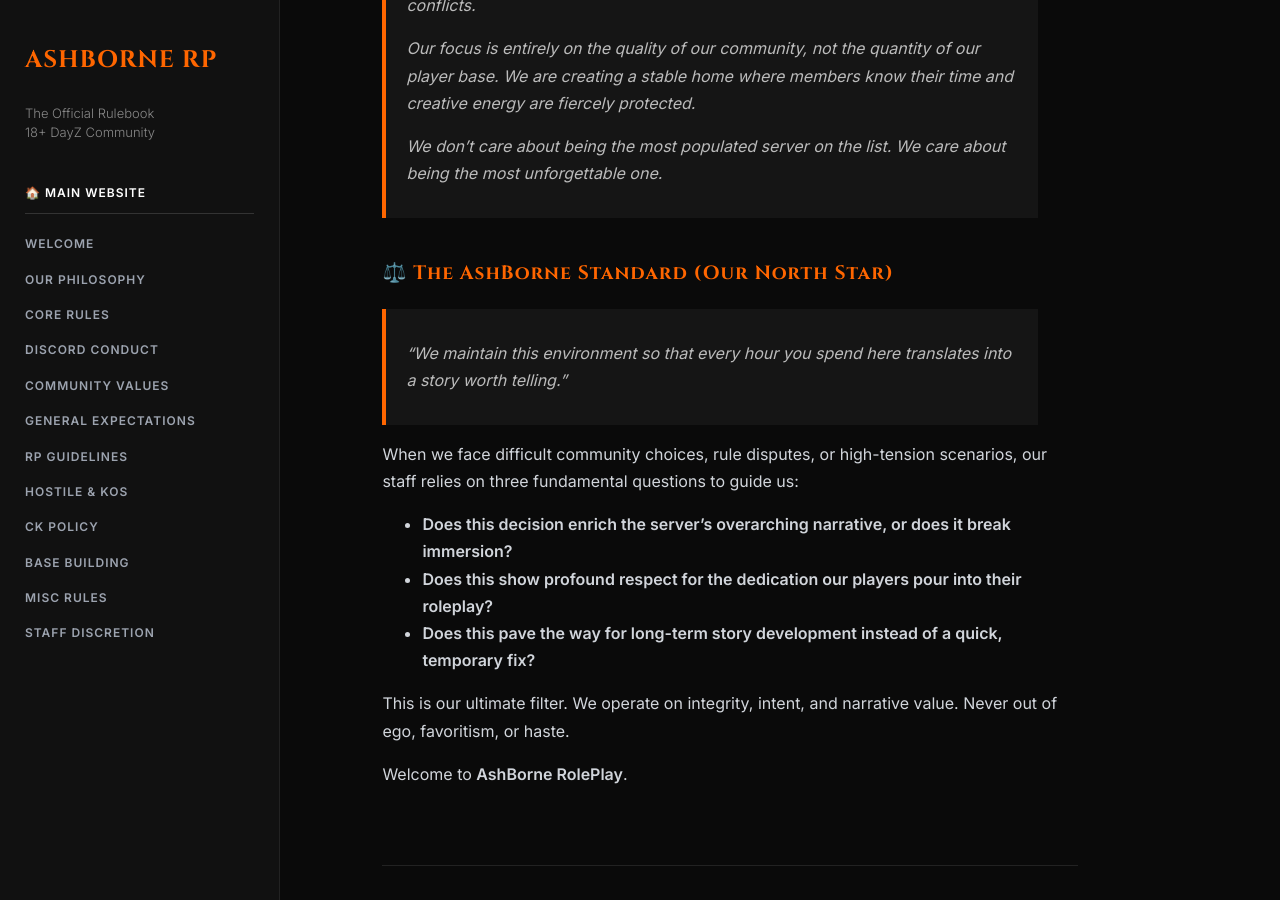
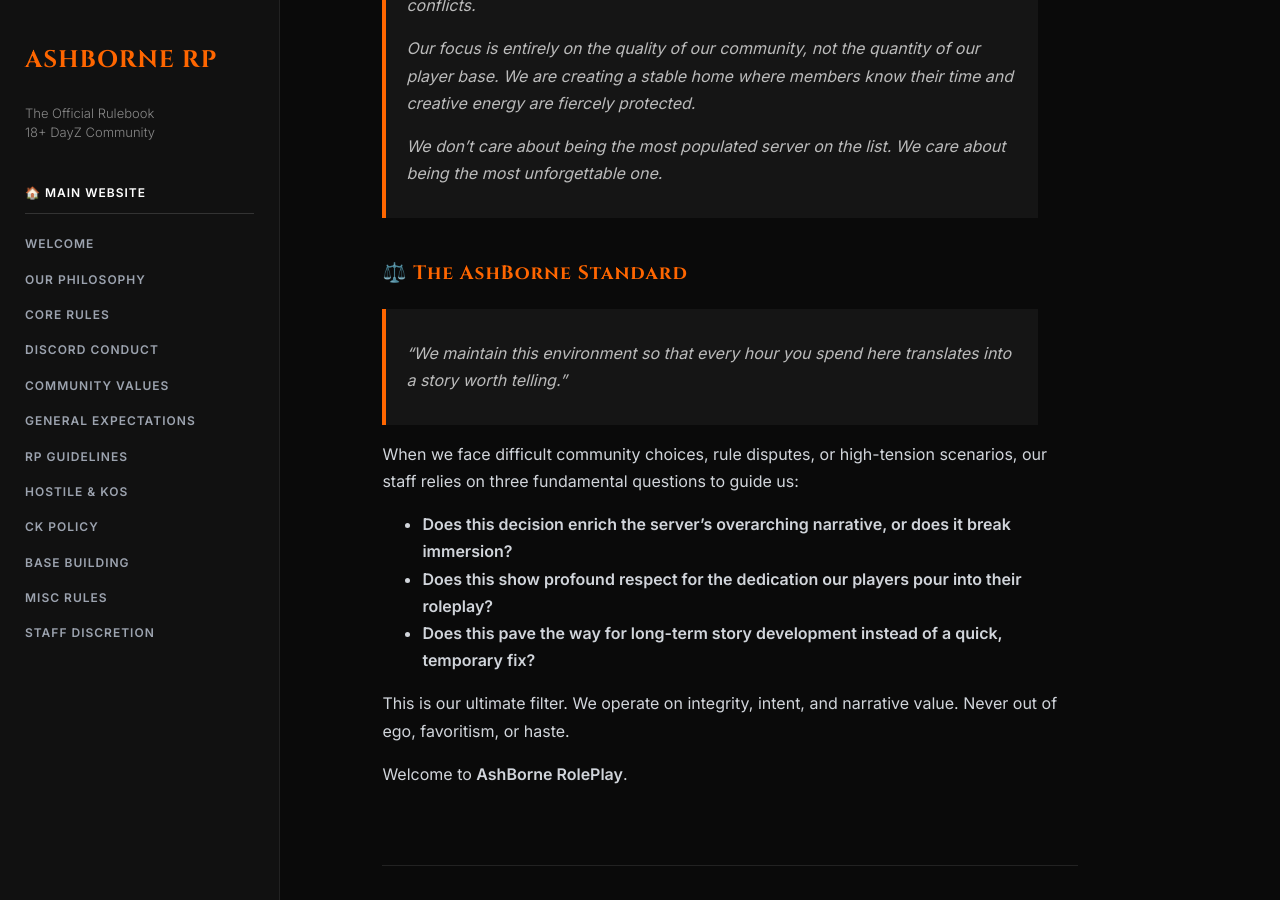
Before and after one commit to AshBorneRP/AshBorne-Rules, a Jekyll site: the page built from core-rules.md, in a window 1280 px wide and 900 px high, scrolled down 1125 px. Built offline with Jekyll 4.4.1, drawn with Linux system fonts in a browser that asks for light colours; our own code applies the rules of GitHub Pages for plain Markdown files.

Commit message:
Update core-rules.md

```diff
--- a/core-rules.md
+++ b/core-rules.md
@@ -29,7 +29,7 @@ They dictate how we moderate, how we play, and how our community evolves. These
 > *We don't care about being the most populated server on the list.*
 > *We care about being the most unforgettable one.*
 
-### ⚖️ The AshBorne Standard (Our North Star)
+### ⚖️ The AshBorne Standard
 
 > *"We maintain this environment so that every hour you spend here translates into a story worth telling."*
 
```
